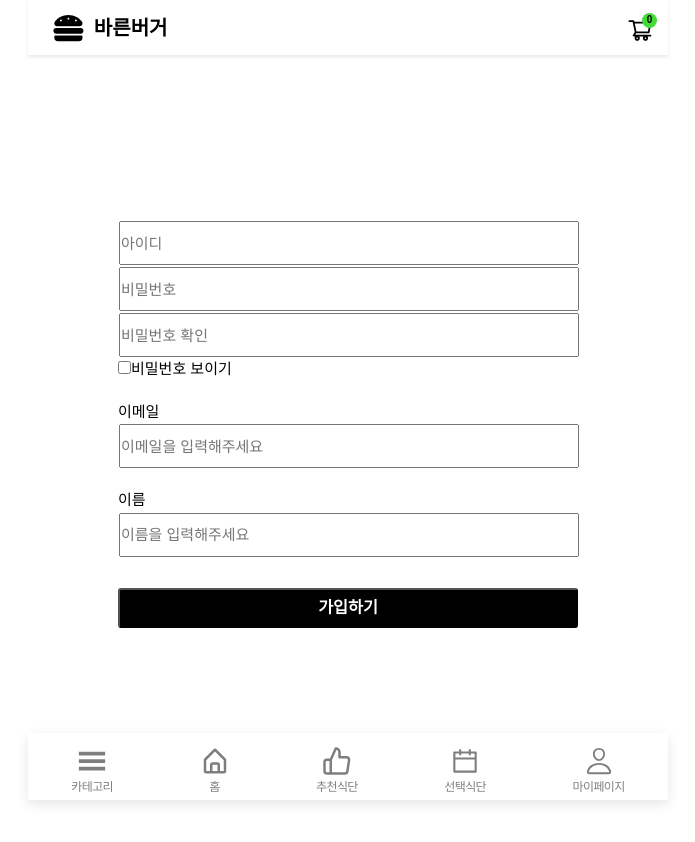
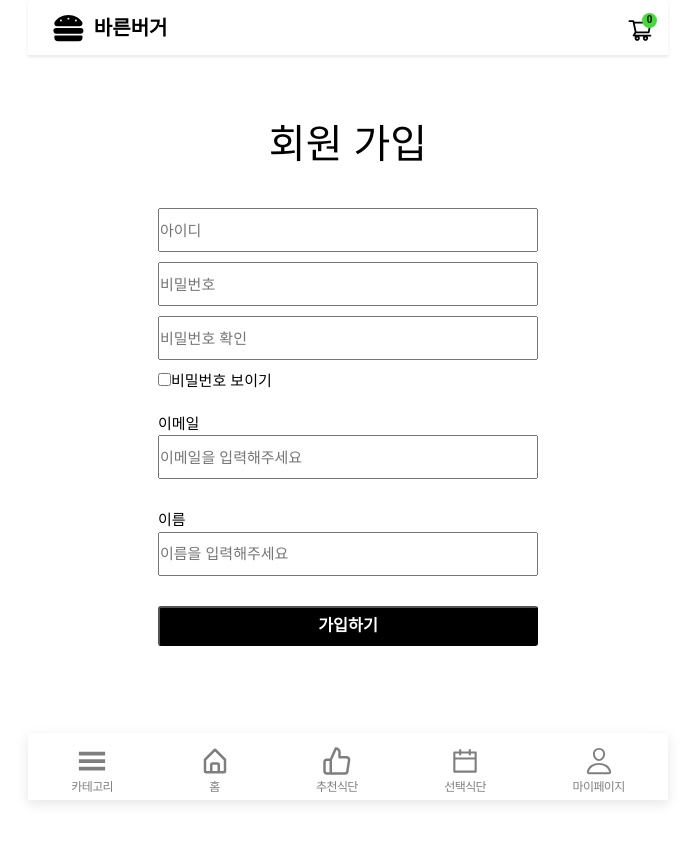
Before and after one commit to jayPark14/burger_miniProject, a React (Create React App) app: page /register in a window 1280 px wide. Shown: the top 842 px of the page, without its empty margins (292-987 px from the left). After the commit the page ends 800 px from the top, so only its background shows below. Built offline with nearby package versions, Linux system fonts and the light colour scheme.

Commit message:
Readme 추가

```diff
--- a/src/burger/Home.js
+++ b/src/burger/Home.js
@@ -146,7 +146,7 @@ export default class Home extends Component {
                         </big>
                         <span> 내 주문하면</span><br/>
                         <b>
-                            3/24(목) 오전 7시 전 도착!
+                            2/16(수) 오전 7시 전 도착!
                         </b>
                     </a>
                     <div className="remain_anne"><b>배송안내 > </b></div>
--- a/src/burger/Register.css
+++ b/src/burger/Register.css
@@ -1,6 +1,6 @@
 .register {
-    margin: 200px auto;
-    max-width: 500px;
+    margin: 100px auto;
+    max-width: 420px;
     font-size: 15px;
     font-weight: 500;
     padding: 20px;
@@ -9,7 +9,7 @@
 .reg_form{
     width: 100%;
     height:44px;
-    margin:1px;
+    margin-bottom:10px;
 }
 .reg_label{
 }
@@ -30,7 +30,7 @@
     width: 100%;
     border-radius: 3px;
     height: 40px;
-    margin: 30px 0;
+    margin: 20px 0;
     font-size: 1.083em;
     font-weight: bold;
     background: #000 !important;
--- a/src/burger/Register.js
+++ b/src/burger/Register.js
@@ -92,7 +92,7 @@ function Register() {
 
     return (
         <div className="register">
-
+                <div style={{'text-align':'center','margin-bottom':'40px'}}><h1>회원 가입</h1></div>
             <form action={'./home'} onSubmit={handleSubmit}>
 
                 <div className="">
```
Also changed, not shown: 1 other file (tests, documents, lock files or other folders).
